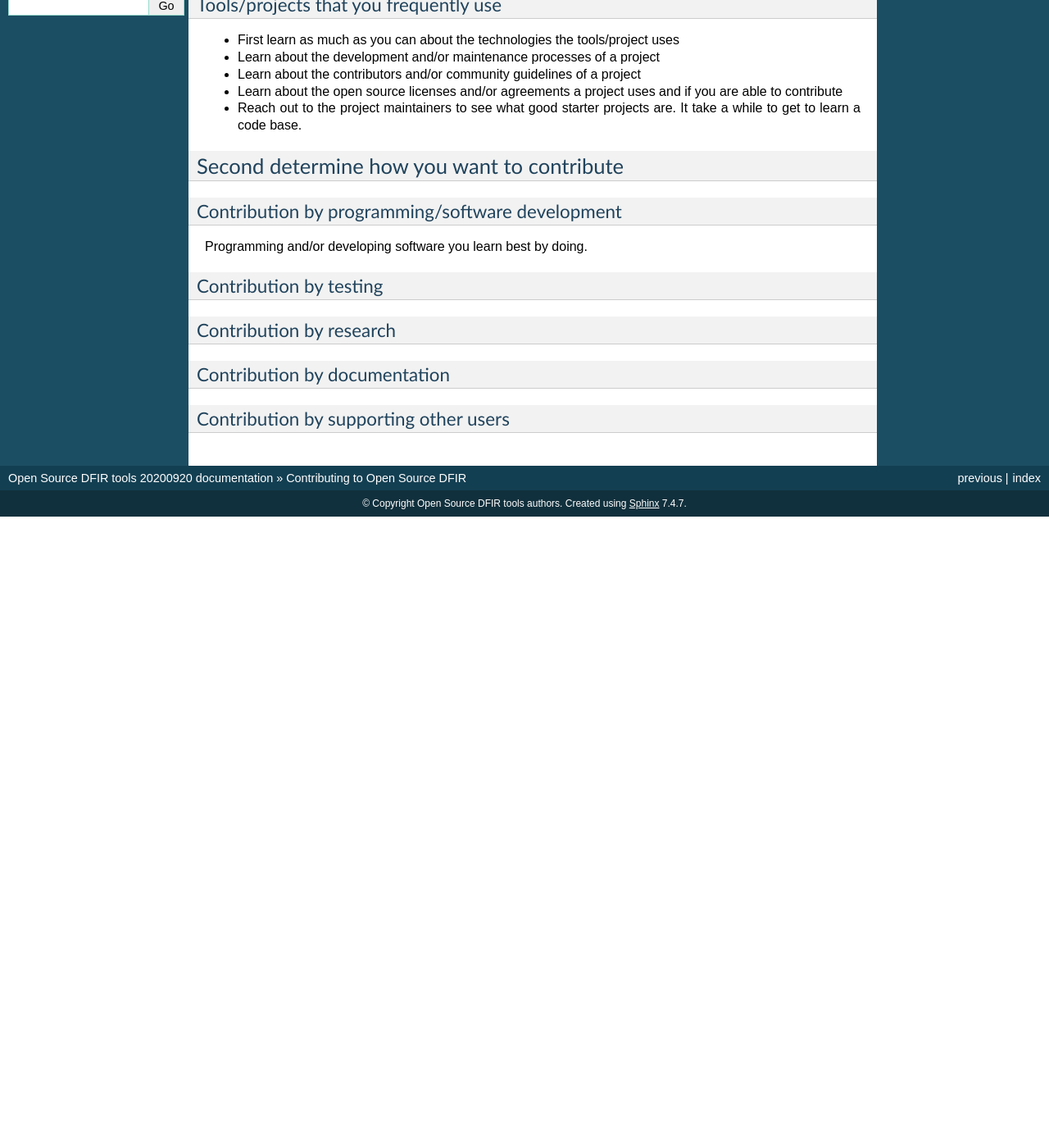
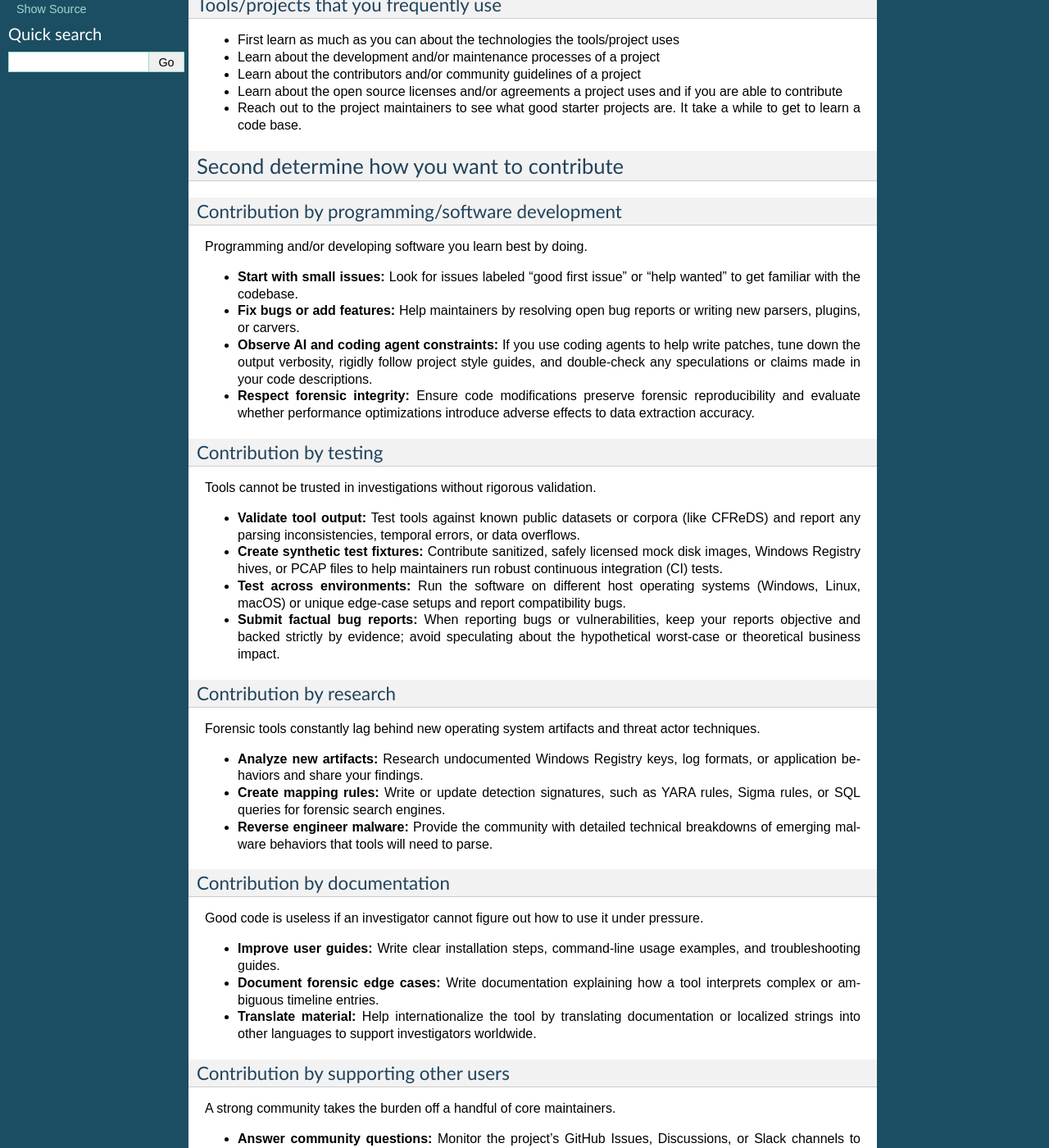
Before and after one commit to open-source-dfir/lore, a Sphinx documentation site: the page built from docs/sources/Contributing.md, in a window 1280 px wide and 1400 px high, scrolled down 621 px. Shown: the whole window at 82% size. Built offline with Sphinx 7.4.7, drawn with Linux system fonts in a browser that asks for light colours; before the commit the page ends 1251 px from its top, so only the background shows below that; some of the changed text lies outside the part shown.

Commit message:
Worked on documentation #1

```diff
--- a/docs/index.rst
+++ b/docs/index.rst
@@ -7,6 +7,7 @@ Open Source DFIR tools documentation
    :maxdepth: 2
 
    Contributing to Open Source DFIR <sources/Contributing>
+   Setting up an Open-Source Digital Forensics Project <sources/Project>
 
 
 Indices and tables
--- a/docs/sources/Contributing.md
+++ b/docs/sources/Contributing.md
@@ -1,28 +1,29 @@
 # Contributing to Open Source DFIR
 
-From time to time someone asks how do I contribute to Open Source DFIR. This
-page contains relevant tips and links from such conversations.
+From time to time someone asks how do I contribute to Open Source DFIR. This page contains relevant
+tips and links from such conversations.
 
 ## First determine a scope in which you want to contribute
 
-Open Source DFIR is combination of multiple very broad topics. First try to
-determine a scope. If you are new to either open source or DFIR start we
-recommend to small, you and extend the scope at any point in time.
+Open Source DFIR is combination of multiple very broad topics. First try to determine a scope. If
+you are new to either open source or DFIR start we recommend to small, you and extend the scope at
+any point in time.
 
 Some questions that could help in determining a scope to start with:
 
 * Any specific topics?
 * Any specific technologies?
-* Any tools/projects that you frequently use? What helps if you have ideas on how to improve these tools.
+* Any tools/projects that you frequently use? What helps if you have ideas on how to improve these
+  tools.
 
 ### Specific topics or technologies
 
-What helps is to find a topic or technology that you are passionate about,
-find interesting, or that is beneficial to your day-to-day work.
+What helps is to find a topic or technology that you are passionate about, find interesting, or
+that is beneficial to your day-to-day work.
 
 Consider:
 
-* writing a [Forensics Wiki article](http://forensicswiki.xyz)
+* writing a [Forensics Wiki article](https://forensics.wiki/community/)
 * writing a [blog post](https://osdfir.blogspot.com/)
 * disussing it on [Open Source DFIR slack](https://github.com/open-source-dfir/slack)
 
@@ -31,8 +32,10 @@ Consider:
 * First learn as much as you can about the technologies the tools/project uses
 * Learn about the development and/or maintenance processes of a project
 * Learn about the contributors and/or community guidelines of a project
-* Learn about the open source licenses and/or agreements a project uses and if you are able to contribute
-* Reach out to the project maintainers to see what good starter projects are. It take a while to get to learn a code base.
+* Learn about the open source licenses and/or agreements a project uses and if you are able to
+  contribute
+* Reach out to the project maintainers to see what good starter projects are. It take a while to
+  get to learn a code base.
 
 ## Second determine how you want to contribute
 
@@ -40,10 +43,60 @@ Consider:
 
 Programming and/or developing software you learn best by doing.
 
+* **Start with small issues:** Look for issues labeled "good first issue" or "help wanted" to get
+  familiar with the codebase.
+* **Fix bugs or add features:** Help maintainers by resolving open bug reports or writing new
+  parsers, plugins, or carvers.
+* **Observe AI and coding agent constraints:** If you use coding agents to help write patches, tune
+  down the output verbosity, rigidly follow project style guides, and double-check any speculations
+  or claims made in your code descriptions.
+* **Respect forensic integrity:** Ensure code modifications preserve forensic reproducibility and
+  evaluate whether performance optimizations introduce adverse effects to data extraction accuracy.
+
 ### Contribution by testing
+
+Tools cannot be trusted in investigations without rigorous validation.
+
+* **Validate tool output:** Test tools against known public datasets or corpora (like CFReDS) and
+  report any parsing inconsistencies, temporal errors, or data overflows.
+* **Create synthetic test fixtures:** Contribute sanitized, safely licensed mock disk images,
+  Windows Registry hives, or PCAP files to help maintainers run robust continuous integration (CI)
+  tests.
+* **Test across environments:** Run the software on different host operating systems (Windows,
+  Linux, macOS) or unique edge-case setups and report compatibility bugs.
+* **Submit factual bug reports:** When reporting bugs or vulnerabilities, keep your reports
+  objective and backed strictly by evidence; avoid speculating about the hypothetical worst-case or
+  theoretical business impact.
 
 ### Contribution by research
 
+Forensic tools constantly lag behind new operating system artifacts and threat actor techniques.
+
+* **Analyze new artifacts:** Research undocumented Windows Registry keys, log formats, or
+  application behaviors and share your findings.
+* **Create mapping rules:** Write or update detection signatures, such as YARA rules, Sigma rules,
+  or SQL queries for forensic search engines.
+* **Reverse engineer malware:** Provide the community with detailed technical breakdowns of
+  emerging malware behaviors that tools will need to parse.
+
 ### Contribution by documentation
 
+Good code is useless if an investigator cannot figure out how to use it under pressure.
+
+* **Improve user guides:** Write clear installation steps, command-line usage examples, and
+  troubleshooting guides.
+* **Document forensic edge cases:** Write documentation explaining how a tool interprets complex or
+  ambiguous timeline entries.
+* **Translate material:** Help internationalize the tool by translating documentation or localized
+  strings into other languages to support investigators worldwide.
+
 ### Contribution by supporting other users
+
+A strong community takes the burden off a handful of core maintainers.
+
+* **Answer community questions:** Monitor the project's GitHub Issues, Discussions, or Slack
+  channels to help triage problems for other users.
+* **Share use cases:** Write up walkthroughs or case studies showcasing how you successfully
+  leveraged the tool in an investigation.
+* **Review community pull requests:** Help maintainers review code or documentation submissions
+  from other contributors to ensure they meet project standards.
```
Also changed, not shown: docs/sources/Project.md (added, +61 -0 lines).
